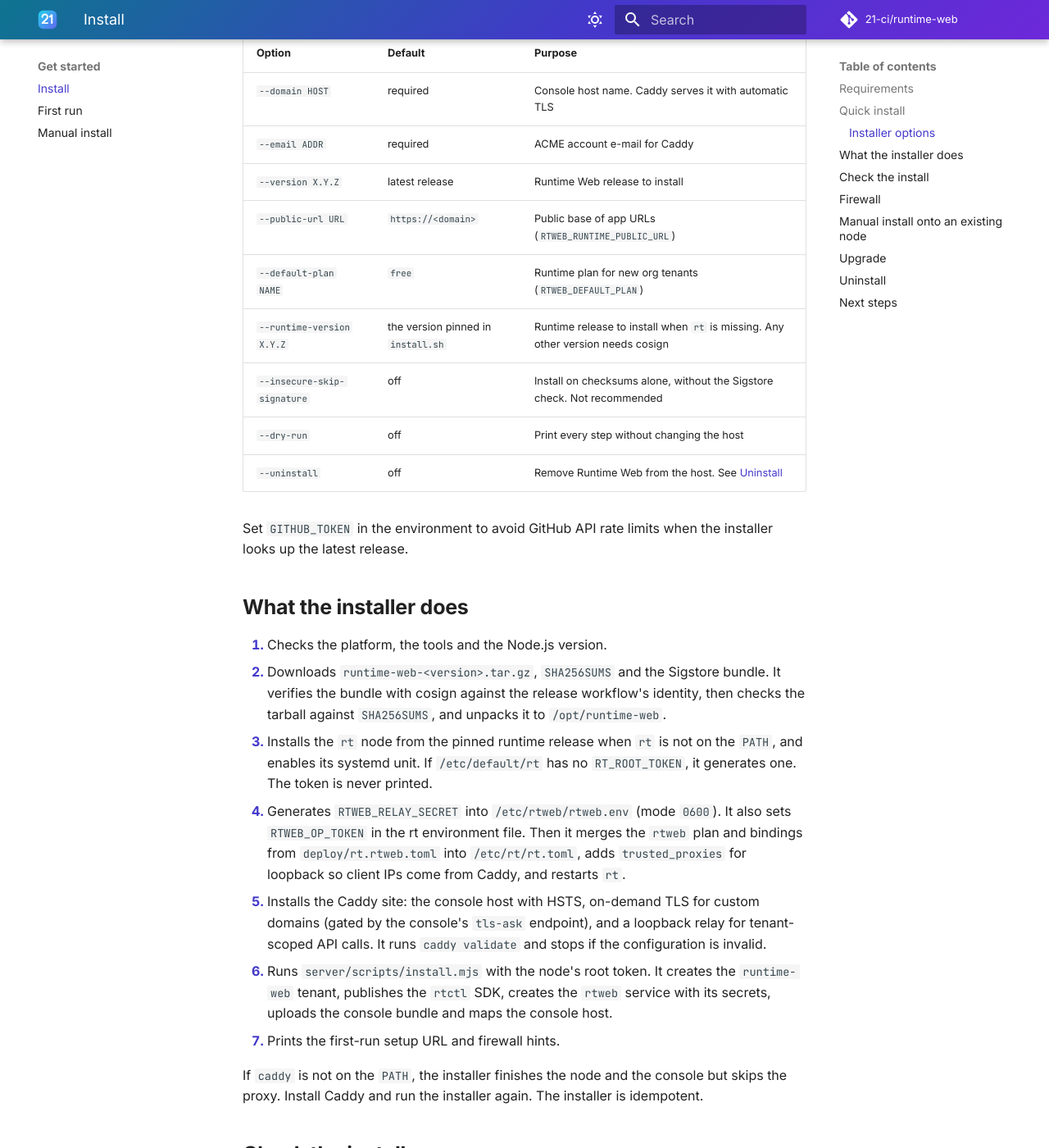
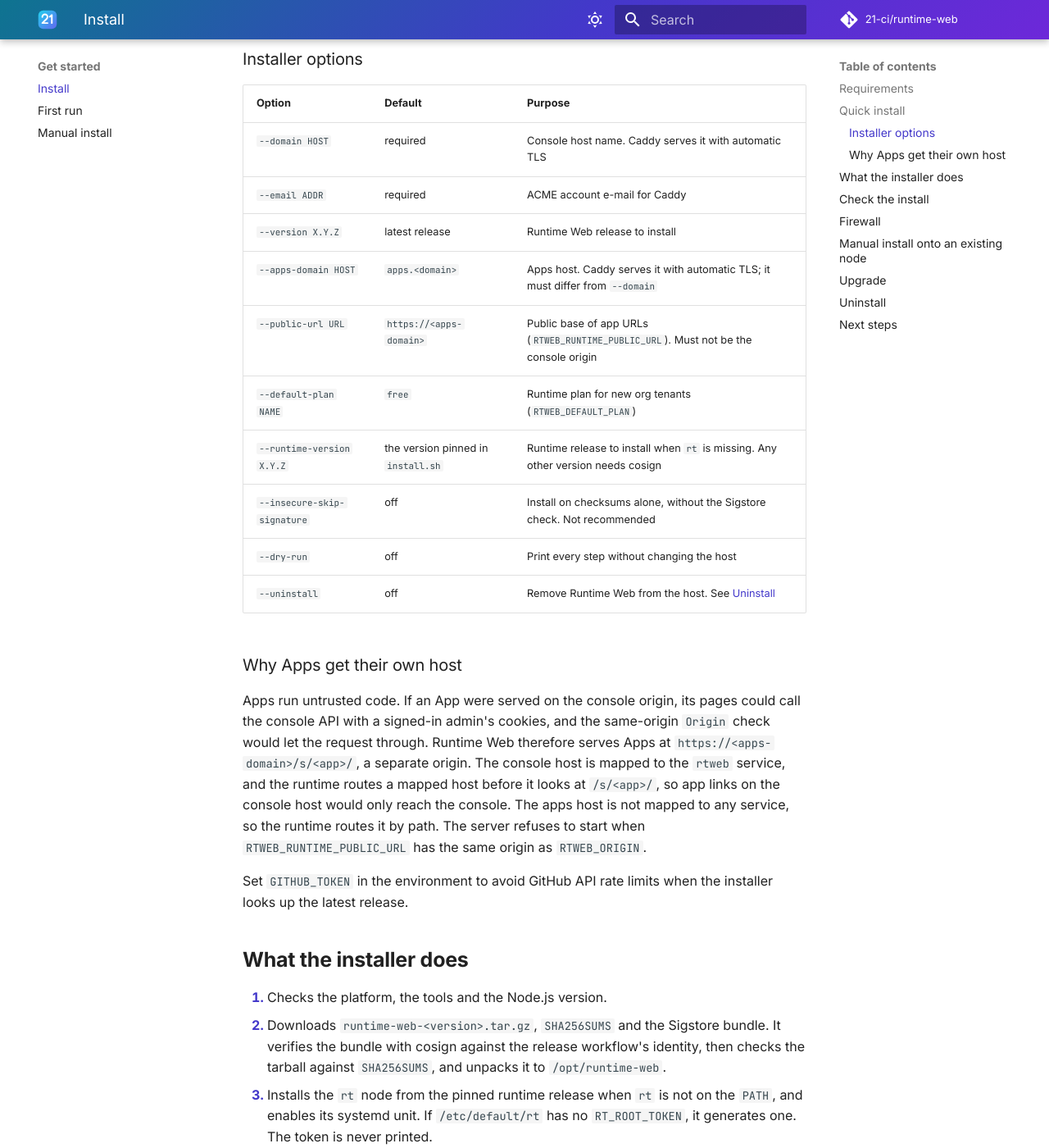
Before and after one commit to 21-ci/runtime-web, an MkDocs documentation site: the page built from docs/getting-started/install.md, in a window 1280 px wide and 1400 px high, scrolled down 1605 px. Shown: the whole window at 82% size. Built offline with MkDocs 1.6.1 and Material for MkDocs 9.7.7, drawn with Linux system fonts in a browser that asks for light colours; comment, search, counter and statistics services are not loaded; some of the changed text lies outside the part shown.

Commit message:
docs: document the separate Apps host and its DNS record
Co-Authored-By: Claude Opus 5.5 <noreply@anthropic.com>

````diff
--- a/docs/getting-started/install.md
+++ b/docs/getting-started/install.md
@@ -24,7 +24,7 @@ install onto an existing node, upgrades and uninstalling.
 | Node.js 22.5 or newer | Runs the install script that creates the App |
 | [cosign](https://docs.sigstore.dev/cosign/system_config/installation/) | Verifies the release signature. Required unless you pass `--insecure-skip-signature` |
 | [Caddy](https://caddyserver.com/docs/install) | Serves the console over TLS. Install it with its systemd unit before you run the installer |
-| A DNS name for the console | An `A` or `AAAA` record that points at the host |
+| Two DNS names | `A` or `AAAA` records for the console host (for example `console.example.com`) and the Apps host (default `apps.console.example.com`), both pointing at the host |
 | Ports 80 and 443 open | Caddy needs both: 80 for the ACME challenge, 443 for HTTPS |
 
 ## Quick install
@@ -42,7 +42,7 @@ install onto an existing node, upgrades and uninstalling.
     sh install.sh --dry-run --domain console.example.com --email ops@example.com
     ```
 
-3. Install. Use the host name you set up in DNS and an e-mail address for the Let's Encrypt account:
+3. Install. Use the console host name you set up in DNS and an e-mail address for the Let's Encrypt account:
 
     ```bash
     sudo sh install.sh --domain console.example.com --email ops@example.com
@@ -58,12 +58,22 @@ install onto an existing node, upgrades and uninstalling.
 | `--domain HOST` | required | Console host name. Caddy serves it with automatic TLS |
 | `--email ADDR` | required | ACME account e-mail for Caddy |
 | `--version X.Y.Z` | latest release | Runtime Web release to install |
-| `--public-url URL` | `https://<domain>` | Public base of app URLs (`RTWEB_RUNTIME_PUBLIC_URL`) |
+| `--apps-domain HOST` | `apps.<domain>` | Apps host. Caddy serves it with automatic TLS; it must differ from `--domain` |
+| `--public-url URL` | `https://<apps-domain>` | Public base of app URLs (`RTWEB_RUNTIME_PUBLIC_URL`). Must not be the console origin |
 | `--default-plan NAME` | `free` | Runtime plan for new org tenants (`RTWEB_DEFAULT_PLAN`) |
 | `--runtime-version X.Y.Z` | the version pinned in `install.sh` | Runtime release to install when `rt` is missing. Any other version needs cosign |
 | `--insecure-skip-signature` | off | Install on checksums alone, without the Sigstore check. Not recommended |
 | `--dry-run` | off | Print every step without changing the host |
 | `--uninstall` | off | Remove Runtime Web from the host. See [Uninstall](#uninstall) |
+
+### Why Apps get their own host
+
+Apps run untrusted code. If an App were served on the console origin, its pages could call the console API with a
+signed-in admin's cookies, and the same-origin `Origin` check would let the request through. Runtime Web therefore
+serves Apps at `https://<apps-domain>/s/<app>/`, a separate origin. The console host is mapped to the `rtweb` service,
+and the runtime routes a mapped host before it looks at `/s/<app>/`, so app links on the console host would only reach
+the console. The apps host is not mapped to any service, so the runtime routes it by path. The server refuses to
+start when `RTWEB_RUNTIME_PUBLIC_URL` has the same origin as `RTWEB_ORIGIN`.
 
 Set `GITHUB_TOKEN` in the environment to avoid GitHub API rate limits when the installer looks up the latest release.
 
@@ -78,7 +88,7 @@ Set `GITHUB_TOKEN` in the environment to avoid GitHub API rate limits when the i
 4. Generates `RTWEB_RELAY_SECRET` into `/etc/rtweb/rtweb.env` (mode `0600`). It also sets `RTWEB_OP_TOKEN` in the rt
    environment file. Then it merges the `rtweb` plan and bindings from `deploy/rt.rtweb.toml` into `/etc/rt/rt.toml`,
    adds `trusted_proxies` for loopback so client IPs come from Caddy, and restarts `rt`.
-5. Installs the Caddy site: the console host with HSTS, on-demand TLS for custom domains (gated by the console's
+5. Installs the Caddy site: the console host with HSTS, the Apps host (no HSTS), on-demand TLS for custom domains (gated by the console's
    `tls-ask` endpoint), and a loopback relay for tenant-scoped API calls. It runs `caddy validate` and stops if the
    configuration is invalid.
 6. Runs `server/scripts/install.mjs` with the node's root token. It creates the `runtime-web` tenant, publishes the
````
Also changed, not shown: docs/contributing/ci-cd.md (+1 -1 lines), docs/getting-started/manual-install.md (+6 -2 lines), docs/reference/configuration.md (+1 -1 lines), docs/troubleshooting.md (+13 -3 lines).
